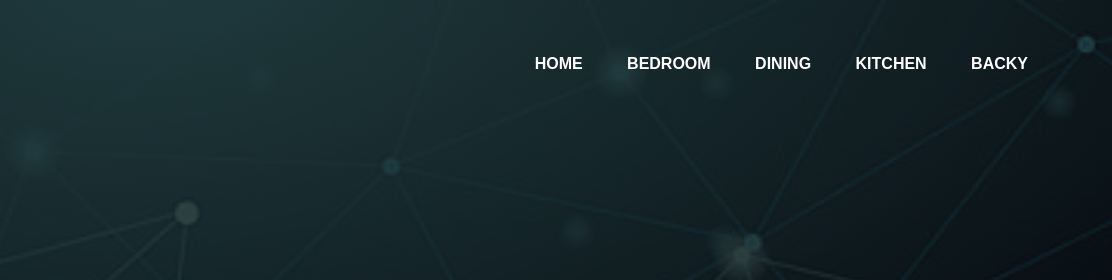
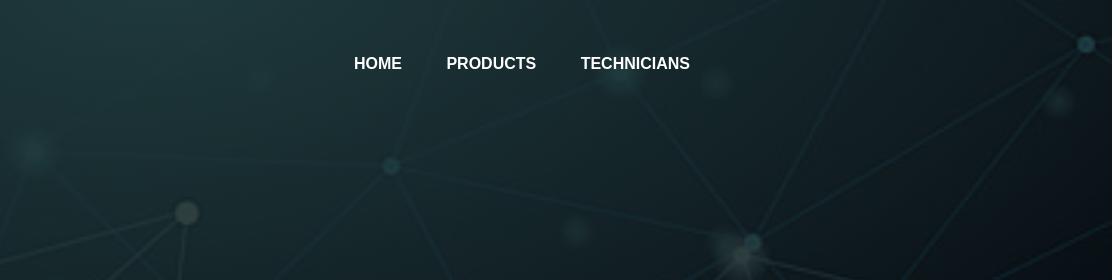
Before and after one commit to Fenan-mht/Landing_Page, a plain HTML site: page src/index.html in a window 1280 px wide. Shown: the top 280 px of the page, 168-1280 px from the left. Drawn offline with Linux system fonts and the light colour scheme.

Commit message:
make some edit

```diff
--- a/src/index.html
+++ b/src/index.html
@@ -15,10 +15,8 @@
         <img src="logo.png" class="logo" />
         <ul>
           <li><a href="#">Home</a></li>
-          <li><a href="#">Bedroom</a></li>
-          <li><a href="#">Dining</a></li>
-          <li><a href="#">Kitchen</a></li>
-          <li><a href="#">Backy</a></li>
+          <li><a href="#">Products</a></li>
+          <li><a href="#">Technicians</li>
         </ul>
       </div>
       <div class="content">
```
